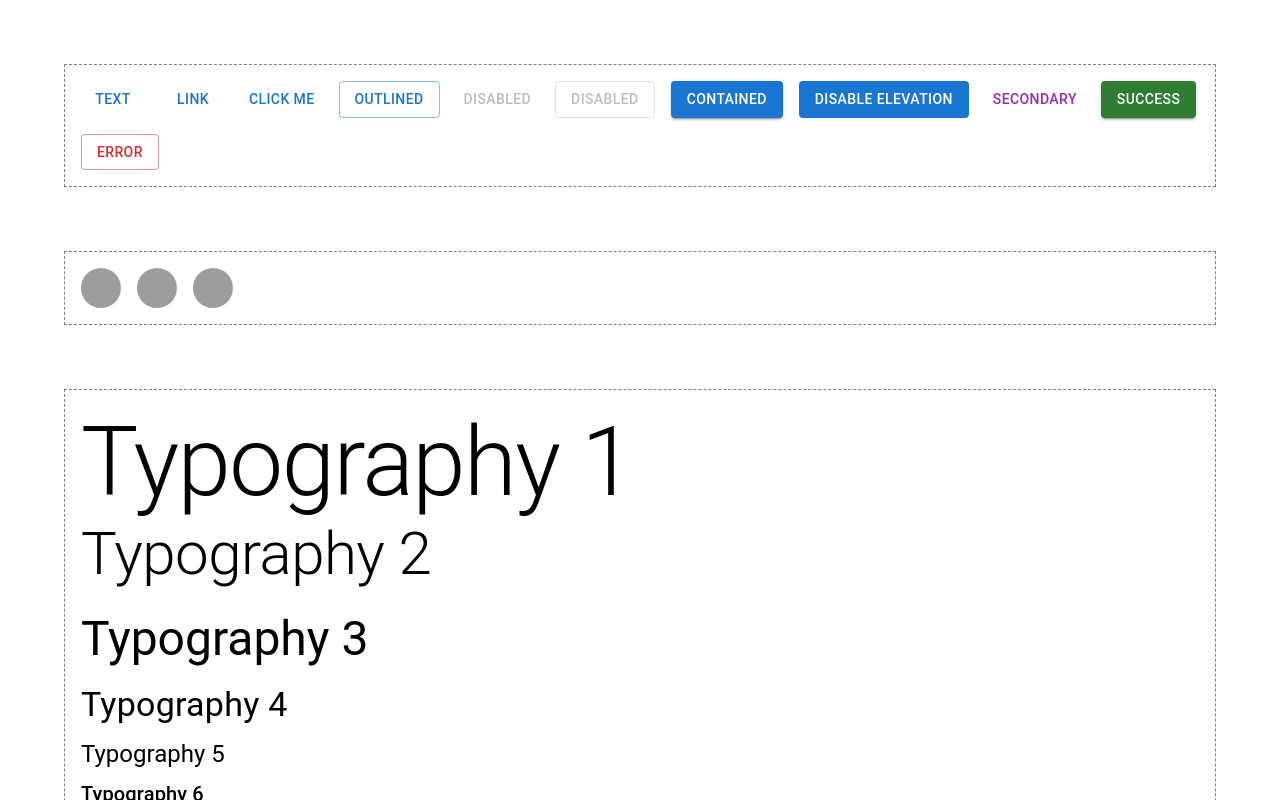
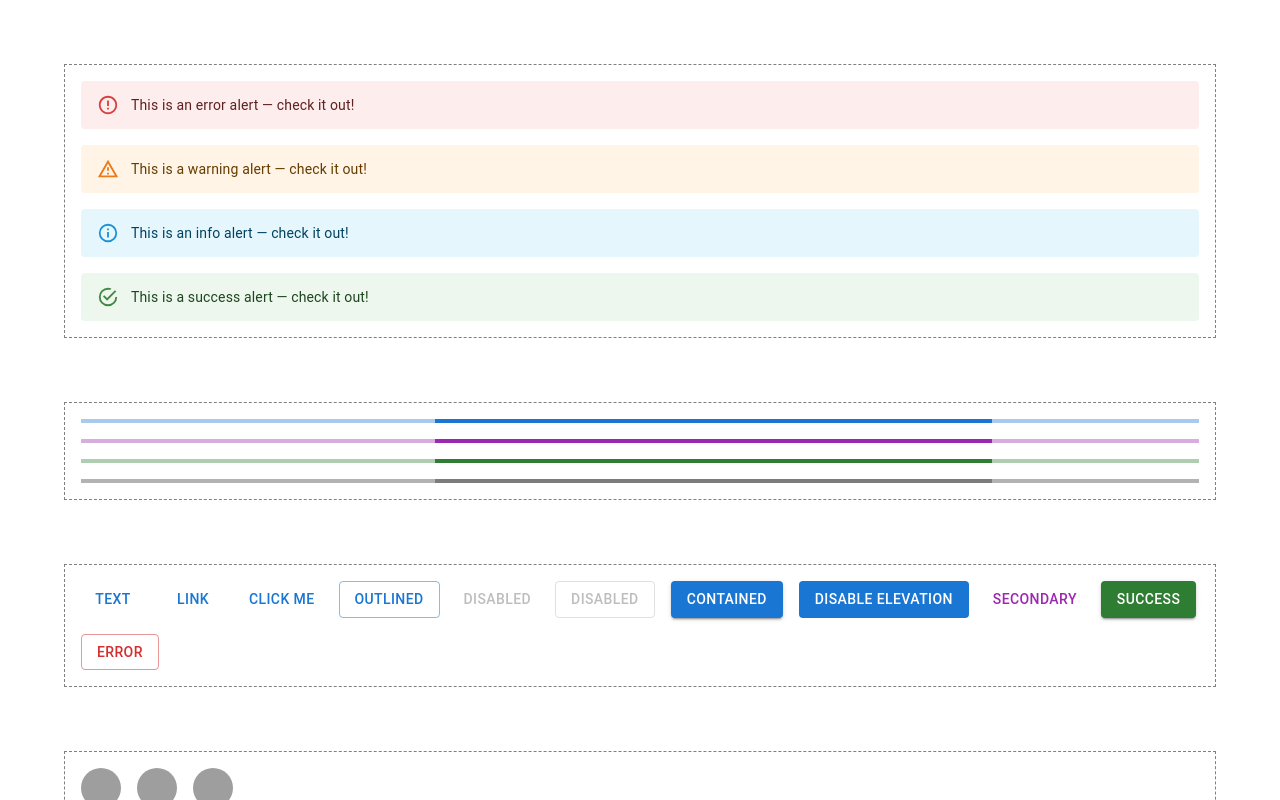
Before and after one commit to reginadiana/MUI, a React (Create React App) app: page / in a window 1280 px wide. Shown: the top 800 px of the page. Built offline with nearby package versions, Linux system fonts and the light colour scheme; grey boxes are pictures that could not be loaded.

Commit message:
use alert and line progress components

```diff
--- a/src/App.js
+++ b/src/App.js
@@ -4,11 +4,33 @@ import Box from "@mui/material/Box";
 import Avatar from "@mui/material/Avatar";
 import Stack from "@mui/material/Stack";
 import Typography from "@mui/material/Typography";
+import LinearProgress from "@mui/material/LinearProgress";
+import Alert from '@mui/material/Alert';
 
 function App() {
   return (
-    <Box >
-      <Box sx={{ m: 8, p: 2, border: "1px dashed grey"}}>
+    <Box>
+      <Box sx={{ m: 8, p: 2, border: "1px dashed grey" }}>
+        <Stack spacing={2}>
+          <Alert severity="error">This is an error alert — check it out!</Alert>
+          <Alert severity="warning">
+            This is a warning alert — check it out!
+          </Alert>
+          <Alert severity="info">This is an info alert — check it out!</Alert>
+          <Alert severity="success">
+            This is a success alert — check it out!
+          </Alert>
+        </Stack>
+      </Box>
+      <Box sx={{ m: 8, p: 2, border: "1px dashed grey" }}>
+        <Stack spacing={2}>
+          <LinearProgress />
+          <LinearProgress color="secondary" />
+          <LinearProgress color="success" />
+          <LinearProgress color="inherit" />
+        </Stack>
+      </Box>
+      <Box sx={{ m: 8, p: 2, border: "1px dashed grey" }}>
         <Stack direction="row" useFlexGap flexWrap="wrap" spacing={2}>
           <Button variant="text">Text</Button>
           <Button href="#text-buttons">Link</Button>
```
